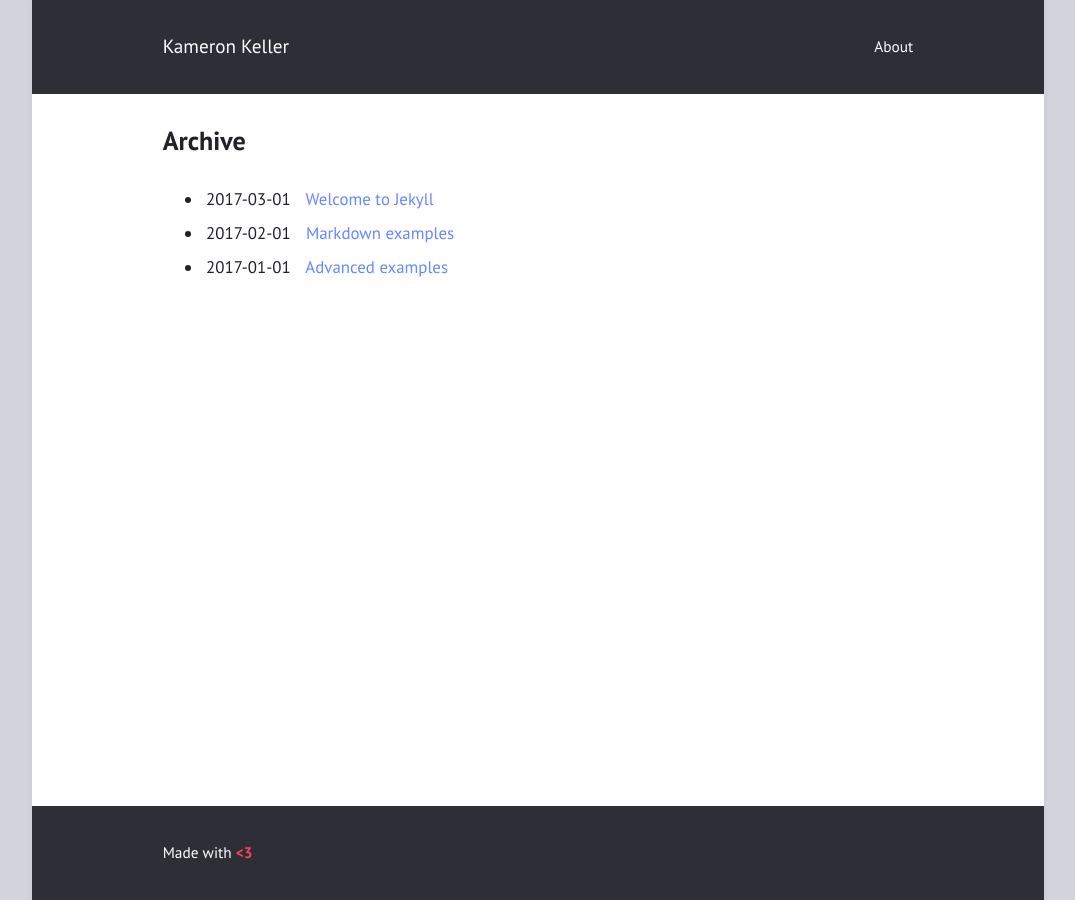
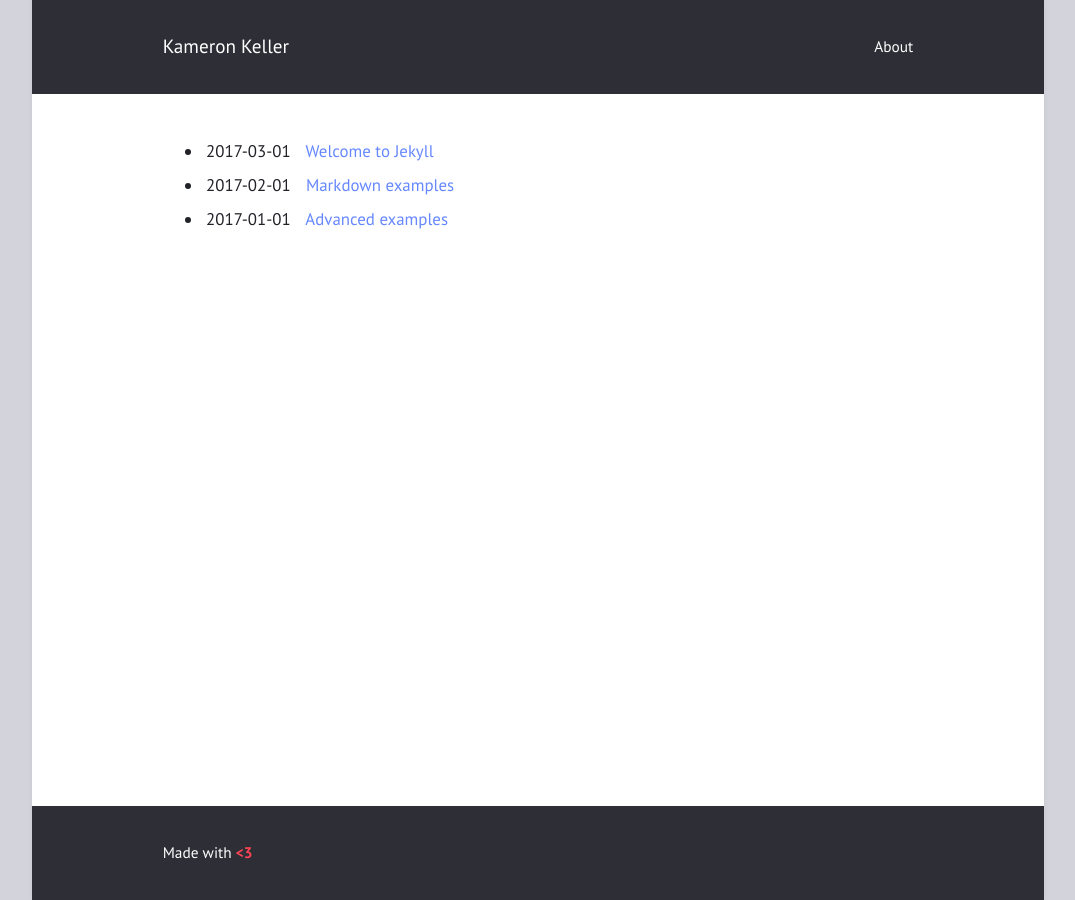
Before and after one commit to KameronKeller/kameronkeller.github.io, a Jekyll site: the page built from archive.html, in a window 1280 px wide. Shown: the whole page, without its empty margins (102-1177 px from the left). Built offline with Jekyll 4.4.1, drawn with Linux system fonts in a browser that asks for light colours.

Commit message:
Remove duplicate title for projects page

```diff
--- a/_includes/archive.html
+++ b/_includes/archive.html
@@ -1,5 +1,4 @@
 <article>
-  <header><h1>{{ include.title | default: page.title }}</h1></header>
   <ul class="archive">
     {% for post in site.posts %}
     <li>
```
